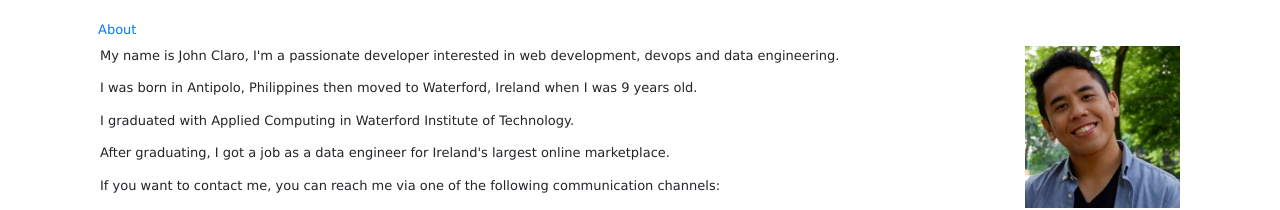
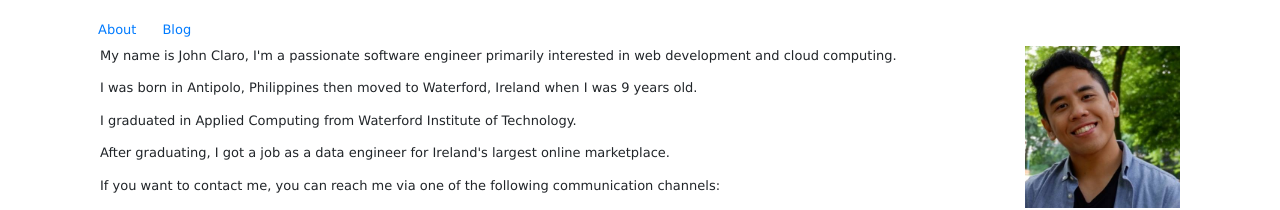
Before and after one commit to jkrclaro/jkrclaro.github.io, a React (Create React App) app: page / in a window 1280 px wide. Shown: the top 210 px of the page. Built offline with nearby package versions, Linux system fonts and the light colour scheme; what webfontloader would draw is missing.

Commit message:
Add blog link

```diff
--- /dev/null
+++ b/src/components/Blog/BlogList.jsx
@@ -0,0 +1,15 @@
+import React from 'react';
+
+
+class BlogList extends React.Component {
+
+    render() {
+        return (
+            <ul>
+                <li><a href='unemployment'>Unemployment</a></li>
+            </ul>
+        )
+    }
+}
+
+export default BlogList;
--- /dev/null
+++ b/src/components/Blog/Unemployment.jsx
@@ -0,0 +1,17 @@
+import React from 'react';
+
+
+class Unemployment extends React.Component {
+
+    render() {
+        return (
+            <div className='col-lg-12'>
+                <b>Unemployment</b>
+                <p>January 2019</p>
+                <p>I'll write up my experience and advices once I become employed again.</p>
+            </div>
+        )
+    }
+}
+
+export default Unemployment;
--- a/src/components/Body.jsx
+++ b/src/components/Body.jsx
@@ -5,6 +5,8 @@ import Home from './Home';
 import Book from './Book';
 import Workout from './Workout';
 import NotFound from './NotFound';
+import BlogList from './Blog/BlogList';
+import Unemployment from './Blog/Unemployment';
 
 
 class Body extends React.Component {
@@ -15,6 +17,8 @@ class Body extends React.Component {
                 <Route exact path={process.env.PUBLIC_URL + '/'} component={Home} />
                 <Route path={process.env.PUBLIC_URL + '/book'} component={Book} />
                 <Route path={process.env.PUBLIC_URL + '/workout'} component={Workout} />
+                <Route path={process.env.PUBLIC_URL + '/blog'} component={BlogList} />
+                <Route path={process.env.PUBLIC_URL + '/unemployment'} exact component={Unemployment} />
                 <Route component={NotFound} />
             </Switch>
         )
--- a/src/components/Header.jsx
+++ b/src/components/Header.jsx
@@ -8,6 +8,7 @@ class Header extends React.Component {
             <div className='container mt-3'>
                 <ul className="nav justify-content">
                     <li className="nav-item"><Link className='nav-link' to='/'>About</Link></li>
+                    <li className="nav-item"><Link className='nav-link' to='/blog'>Blog</Link></li>
                 </ul>
             </div>
         )
--- a/src/components/Home.jsx
+++ b/src/components/Home.jsx
@@ -13,9 +13,9 @@ class Home extends React.Component {
             <div className='col-lg-12'>
                 <div className='row'>
                     <div className='col-lg-10'>
-                        <p>My name is John Claro, I'm a passionate developer interested in web development, devops and data engineering.</p>
+                        <p>My name is John Claro, I'm a passionate software engineer primarily interested in web development and cloud computing.</p>
                         <p>I was born in Antipolo, Philippines then moved to Waterford, Ireland when I was 9 years old.</p>
-                        <p>I graduated with Applied Computing in Waterford Institute of Technology.</p>
+                        <p>I graduated in Applied Computing from Waterford Institute of Technology.</p>
                         <p>After graduating, I got a job as a data engineer for Ireland's largest online marketplace.</p>
                         <p>If you want to contact me, you can reach me via one of the following communication channels:</p>
                         <ul>
```
